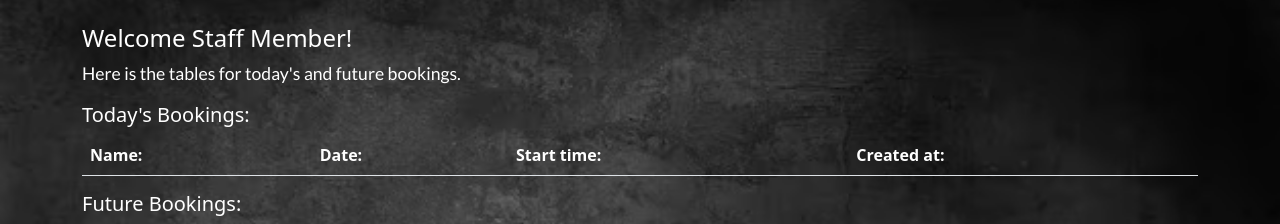
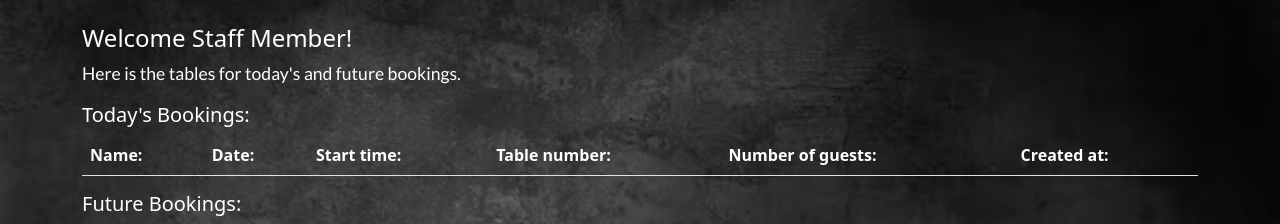
Before and after one commit to Code-Institute-Submissions/booking-system-ekstedt, a Django app: page /bookings/ in a window 1280 px wide. Shown: the part 58-282 px from the top of the page. Run offline with Django 4.2, Linux system fonts and the light colour scheme; a user stored in the database is signed in; tables that the repository leaves empty hold one stand-in row (values such as "Sample post"); lists and menus that the app fills with data are empty; some web fonts are replaced.

Commit message:
Update bookings.html tables

```diff
--- a/templates/bookings.html
+++ b/templates/bookings.html
@@ -22,6 +22,8 @@
                 <th>Name:</th>
                 <th>Date:</th>
                 <th>Start time:</th>
+                <th>Table number:</th>
+                <th>Number of guests:</th>
                 <th>Created at:</th>
             </tr>
         </thead>
@@ -32,6 +34,8 @@
                 <td><a href="{% url 'booking:details' booking.id %}">{{ booking.name }}</a></td>
                 <td>{{ booking.date }}</td>
                 <td>{{ booking.start_time }}</td>
+                <td>{{ booking.table }}</td>
+                <td>{{ booking.party_size }}</td>
                 <td>{{ booking.created_at }}</td>
             </tr>
         </tbody>
```
